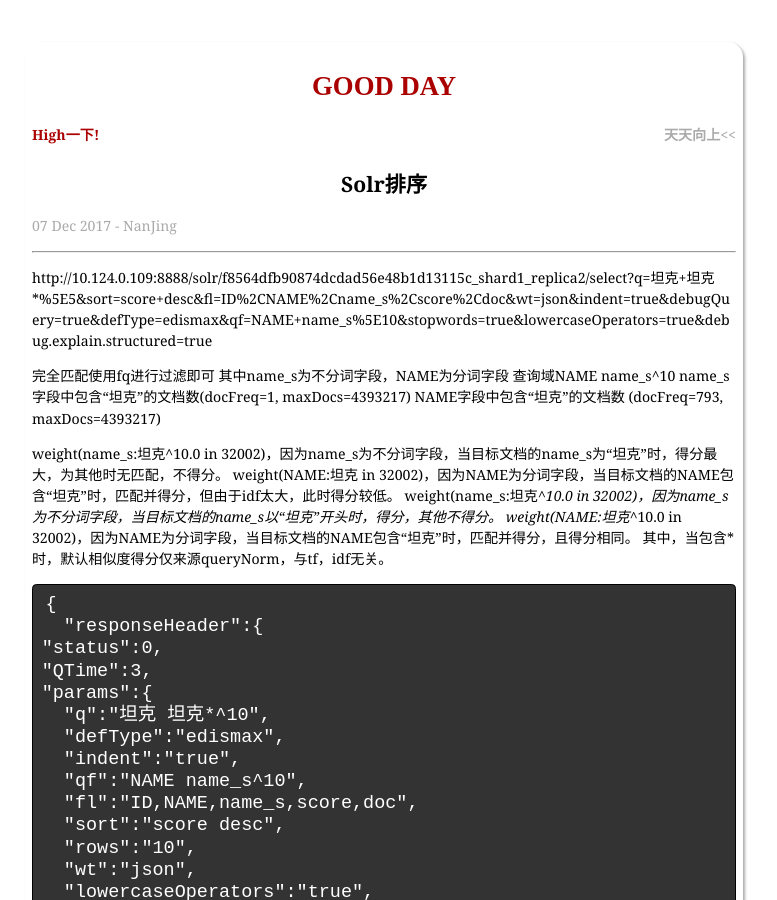
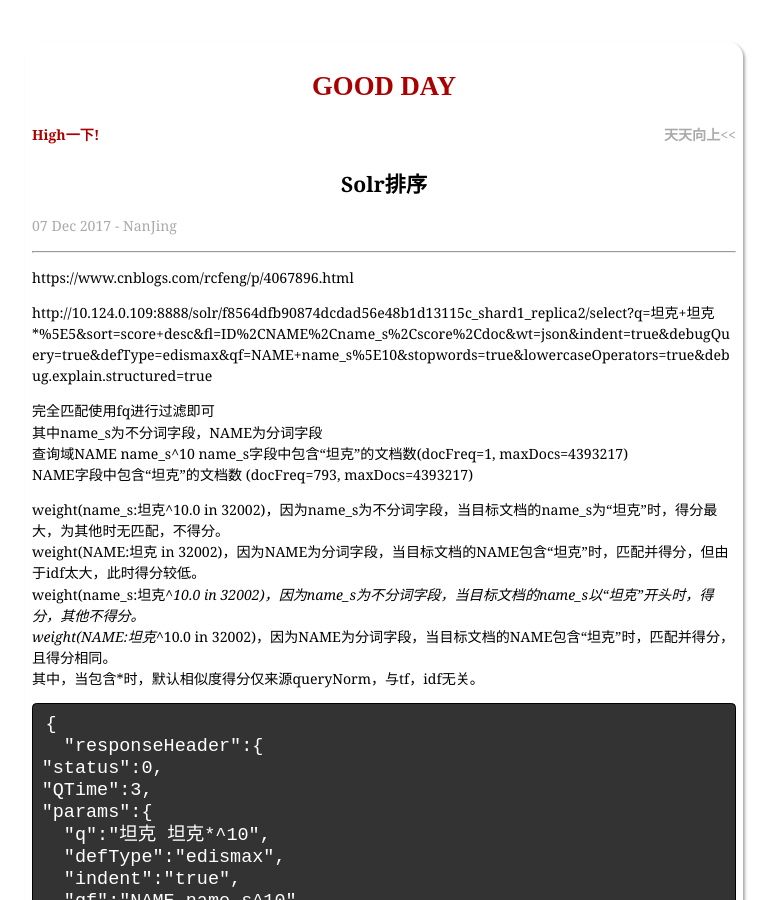
Before and after one commit to he110jian/he110jian.github.io, a Jekyll site: the page built from _posts/2017-12-07-Solr排序.markdown, in a window 1280 px wide and 900 px high. Shown: the whole window, without its empty margins (256-1033 px from the left). Built offline with Jekyll 4.4.1, drawn with Linux system fonts in a browser that asks for light colours; comment, search, counter and statistics services are not loaded; some of the changed lines change nothing that is shown.

Commit message:
2017年12月7日17:35:04

```diff
--- a/_posts/2017-12-07-Solr排序.markdown
+++ b/_posts/2017-12-07-Solr排序.markdown
@@ -6,6 +6,9 @@
 <p class='meta'>{{ page.date | date_to_string }} - NanJing</p>
 
 ---
+
+
+https://www.cnblogs.com/rcfeng/p/4067896.html
 
 http://10.124.0.109:8888/solr/f8564dfb90874dcdad56e48b1d13115c_shard1_replica2/select?q=坦克+坦克*%5E5&sort=score+desc&fl=ID%2CNAME%2Cname_s%2Cscore%2Cdoc&wt=json&indent=true&debugQuery=true&defType=edismax&qf=NAME+name_s%5E10&stopwords=true&lowercaseOperators=true&debug.explain.structured=true
 
```
